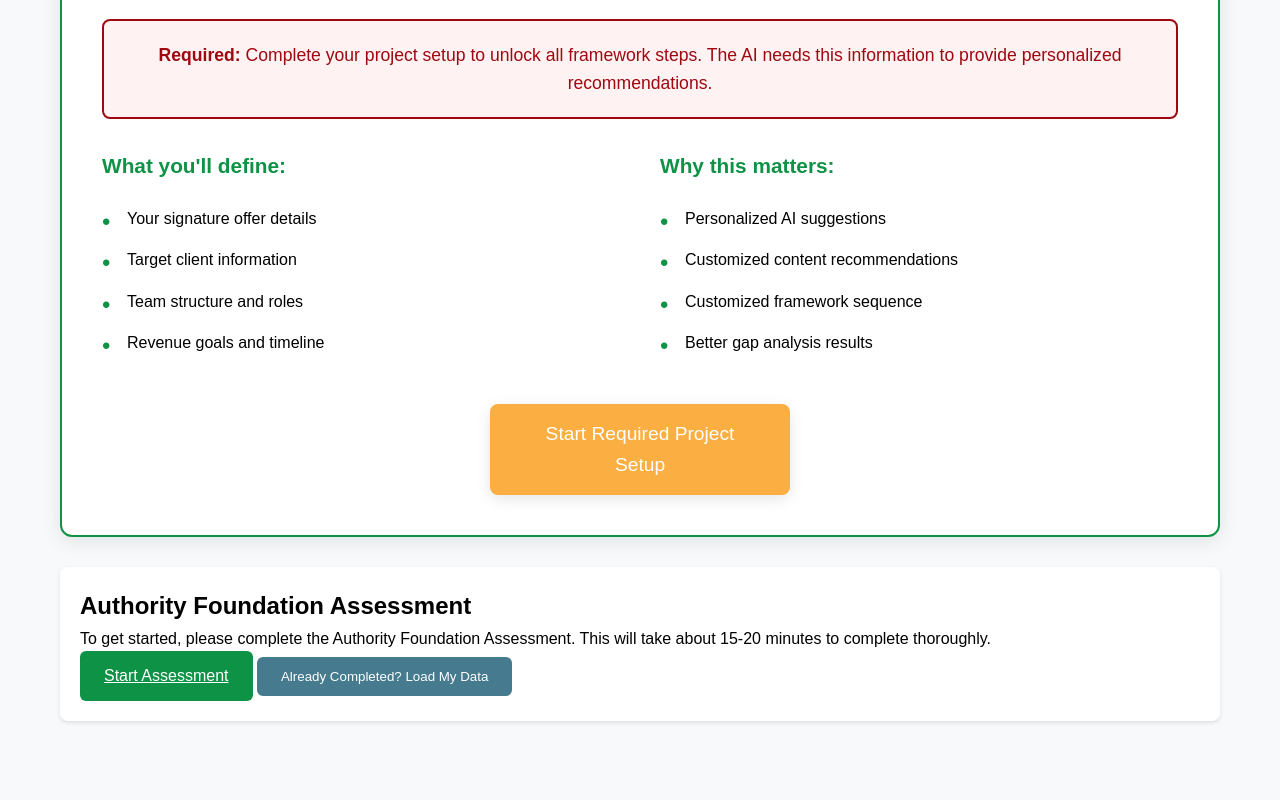
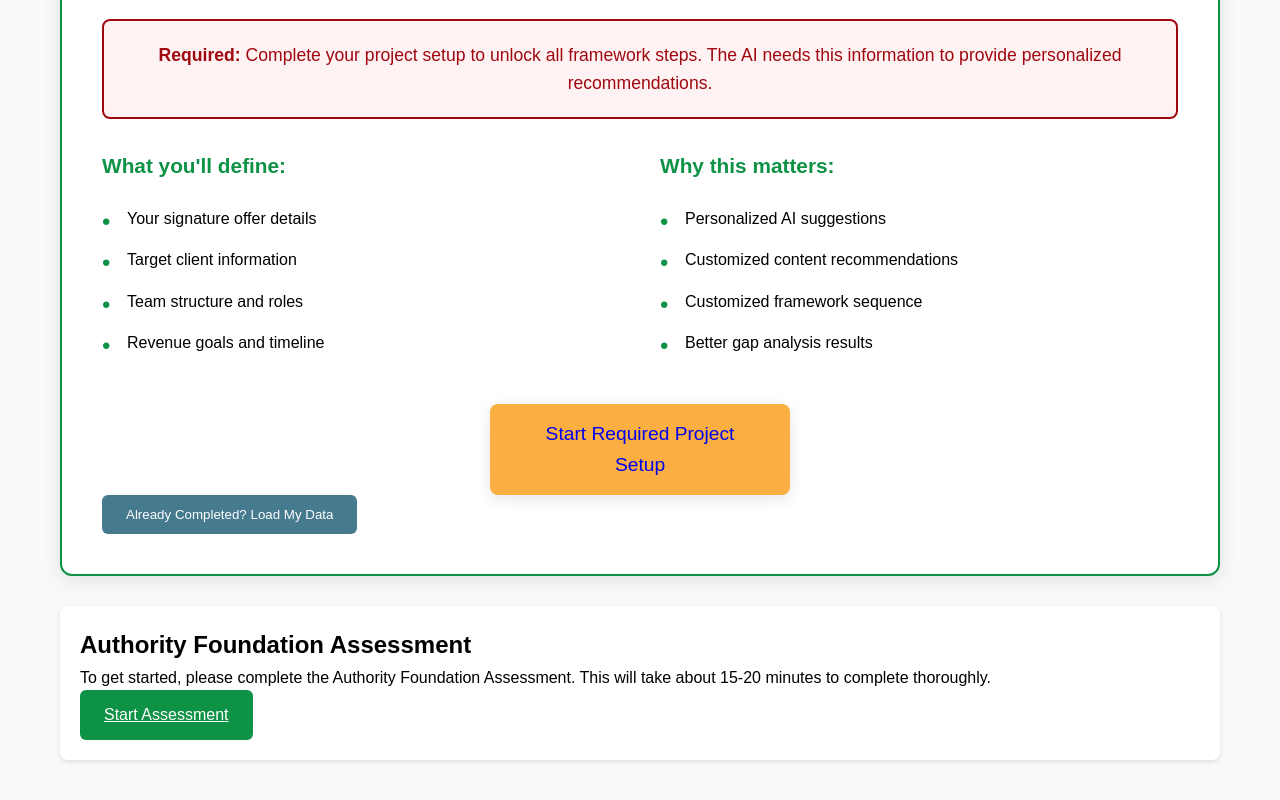
Before and after one commit to mblairghl/authority-revenue-toolkit-v3, a website: page index.html in a window 1280 px wide. Shown: the part 1416-2216 px from the top of the page. Before the commit the page ends 2187 px from the top, so only its background shows below. Drawn offline with Linux system fonts and the light colour scheme; files whose address does not match are found by name.

Commit message:
Update index.html

```diff
--- a/index.html
+++ b/index.html
@@ -81,7 +81,12 @@ This is where we help you turn all that hard-earned knowledge into a system that
 </ul>
 </div>
 </div>
-<a href="https://link.cultivatingsalespro.com/widget/survey/u2E2lY6KOgl7p44N0De2" class="button project-setup-button" target="_blank">Start Required Project Setup</a>
+<a href="https://link.cultivatingsalespro.com/widget/survey/u2E2lY6KOgl7p44N0De2" class="project-setup-button" target="_blank">Start Required Project Setup</a>
+<div class="secondary-button-container">
+<button onclick="loadSurveyData()" class="button secondary" id="loadDataBtn">
+Already Completed? Load My Data
+</button>
+</div>
 </section>
 
 <!-- Survey Section -->
@@ -92,9 +97,6 @@ This is where we help you turn all that hard-earned knowledge into a system that
 <div class="button-group">
 <a href="https://link.cultivatingsalespro.com/widget/survey/u2E2lY6KOgl7p44N0De2"
 class="button" target="_blank">Start Assessment</a>
-<button onclick="loadSurveyData()" class="button secondary" id="loadDataBtn">
-Already Completed? Load My Data
-</button>
 </div>
 
 <div id="surveyLoader" class="loading" style="display: none;"></div>
```
